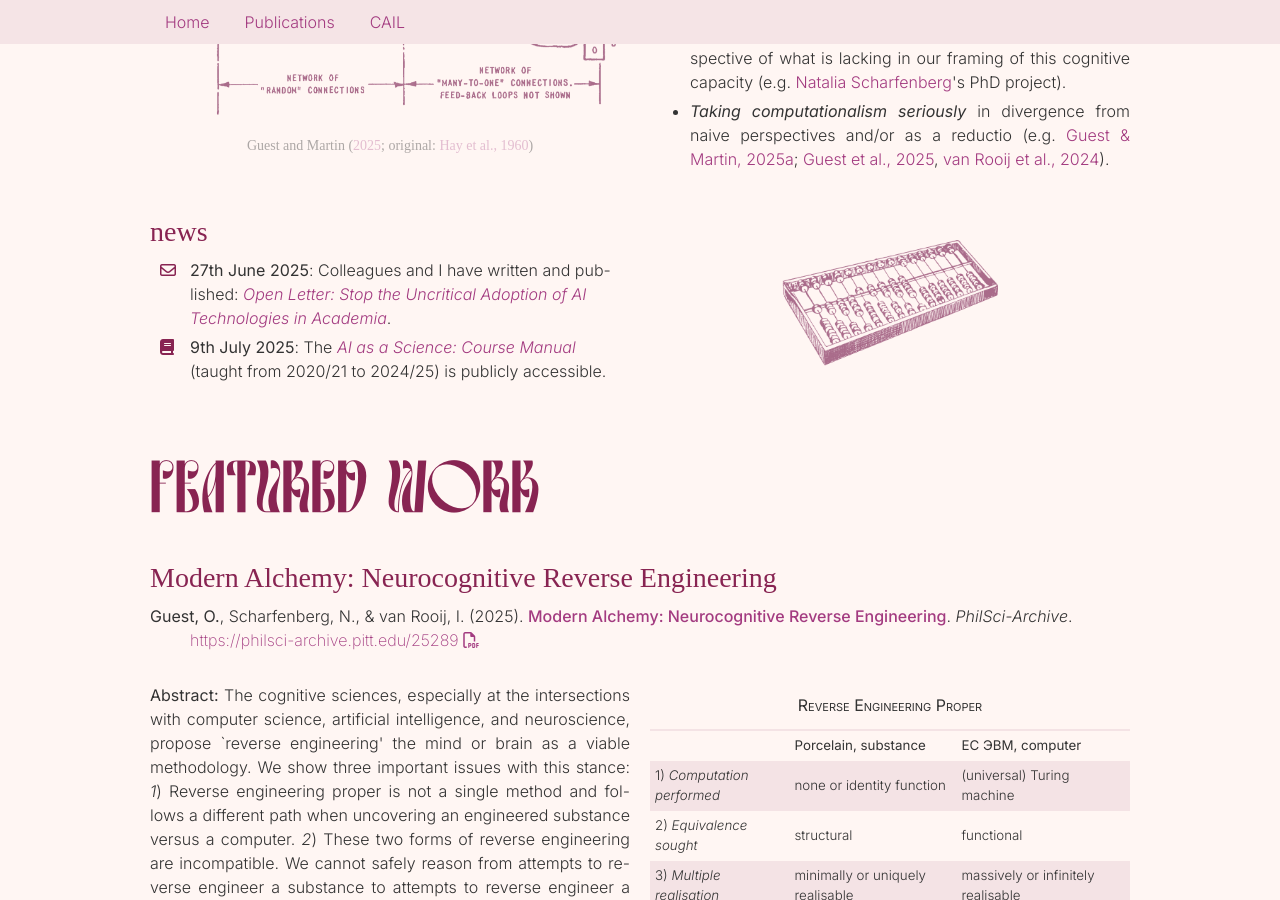
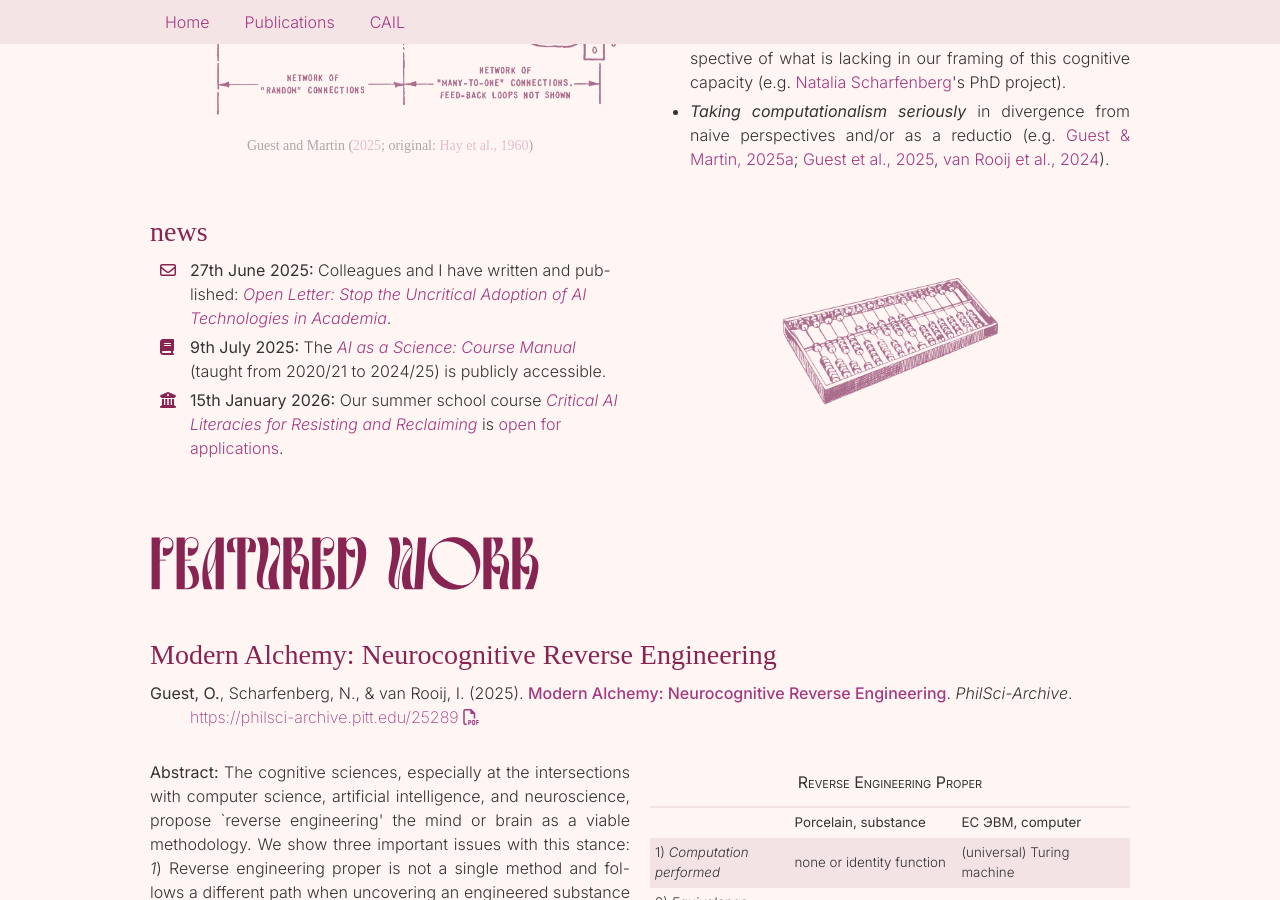
Before and after one commit to oliviaguest/oliviaguest.github.io, a Jekyll site: the page built from index.html, in a window 1280 px wide and 900 px high, scrolled down 1200 px. Built offline with Jekyll 4.4.1, drawn with Linux system fonts in a browser that asks for light colours; nearby versions of some CDN libraries; some web fonts are replaced; library files that are not in the unit come from our copies; a style sheet for code colours, icons or effects is not loaded.

Commit message:
sumer school link

```diff
--- a/_includes/news.html
+++ b/_includes/news.html
@@ -1,11 +1,17 @@
 <h2 id="news"><a href="#news">news</a></h2>
 <ul>
     <li class="newsitem">
-        <span class="bullet"><i class="fa-regular fa-envelope"></i></span><b>27th June 2025</b>: Colleagues and I have written and published: <a href="https://openletter.earth/open-letter-stop-the-uncritical-adoption-of-ai-technologies-in-academia-b65bba1e"><i>Open Letter: Stop the Uncritical Adoption of AI Technologies in Academia</i></a>.
+        <span class="bullet"><i class="fa-regular fa-envelope"></i></span><b>27th June 2025:</b> Colleagues and I have written and published: <a href="https://openletter.earth/open-letter-stop-the-uncritical-adoption-of-ai-technologies-in-academia-b65bba1e"><i>Open Letter: Stop the Uncritical Adoption of AI Technologies in Academia</i></a>.
  </li>
 
      <li class="newsitem">
-        <span class="bullet"> <i class="fa-solid fa-book"></i></span><b>9th July 2025</b>: The <a href="https://doi.org/10.5281/zenodo.15849638"><i>AI as a Science: Course Manual</i></a> (taught from 2020/21 to 2024/25) is publicly accessible.
+        <span class="bullet"> <i class="fa-solid fa-book"></i></span><b>9th July 2025:</b> The <a href="https://doi.org/10.5281/zenodo.15849638"><i>AI as a Science: Course Manual</i></a> (taught from 2020/21 to 2024/25) is publicly accessible.
  </li>
 
+     <li class="newsitem">
+        <span class="bullet"> <i class="fa-solid fa-building-columns"></i>
+        </span><b>15th January 2026:</b> Our summer school course <a href="https://www.ru.nl/en/education/education-for-professionals/overview/critical-ai-literacies-for-resisting-and-reclaiming"><i>Critical AI Literacies for Resisting and Reclaiming</i></a> is <a href="https://www.ru.nl/en/education/more-education-and-training/summer-courses/application">open for applications</a>.
+ </li>
+
+
 </ul>
```
